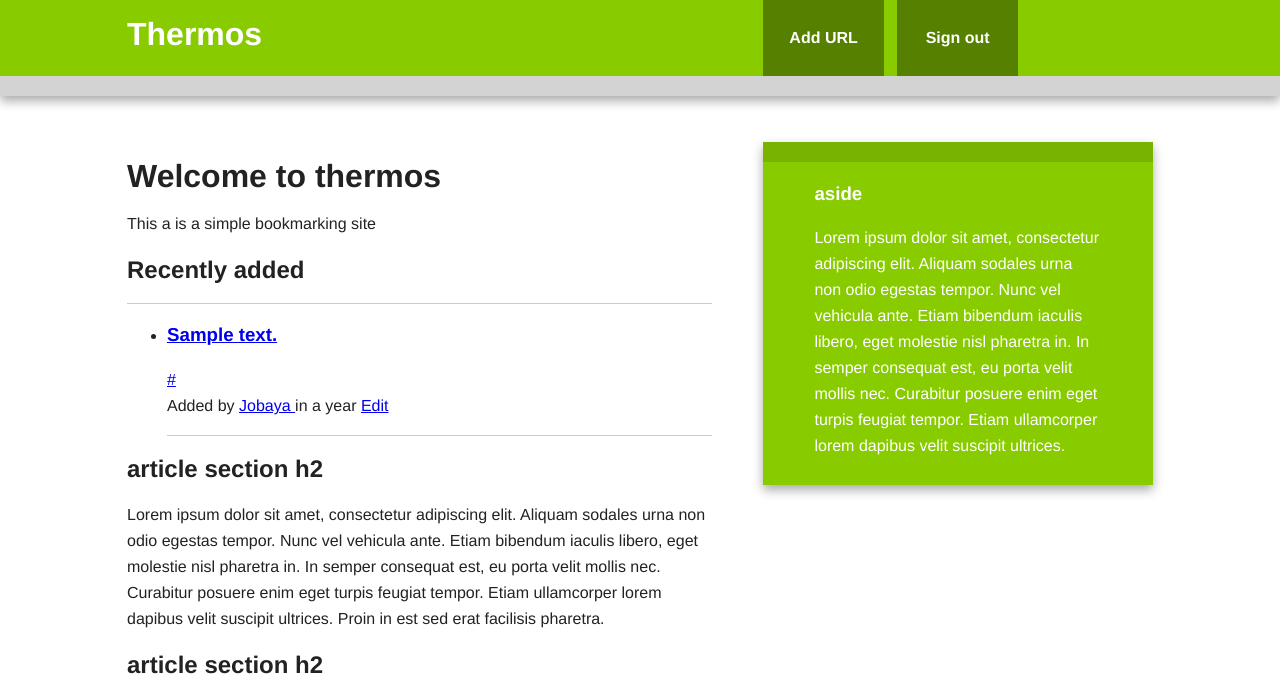
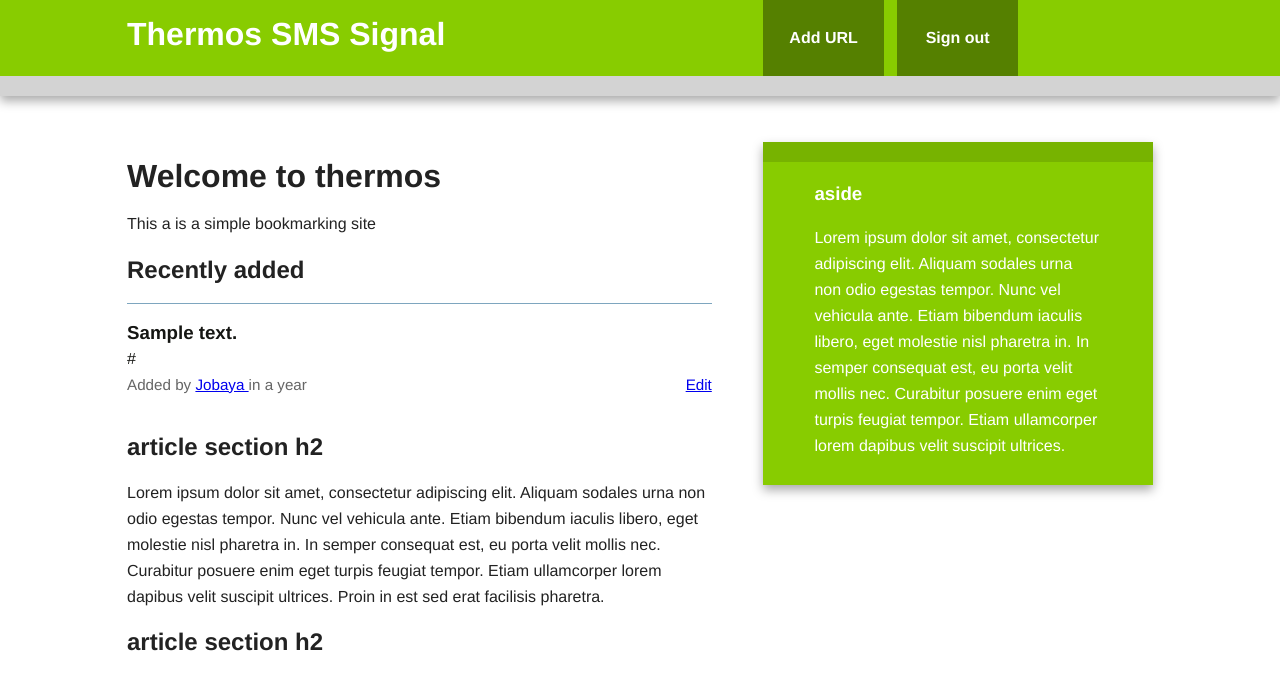
Before and after one commit to josh256k/Flask-BoomarkApp, a Flask app: page / in a window 1280 px wide. Shown: the top 677 px of the page. Run offline with Flask 2, Linux system fonts and the light colour scheme; a user stored in the database is signed in; tables that the repository leaves empty hold one stand-in row (values such as "Sample post"); some libraries are stand-ins or nearby versions.

Commit message:
Updated css for the bookmarks

```diff
--- a/thermos/static/css/main.css
+++ b/thermos/static/css/main.css
@@ -407,3 +407,29 @@ a:visited {
 }a:hover, aside a:hover, aside a:visited:hover {
     color: orangered;
 }
+span.editlinks {
+    float: right;
+}
+/* Boomark sytling */
+ul.bookmarks {
+    list-style: none none;
+    padding-left: 0;
+}
+ ul.bookmarks li {
+     padding-bottom: .5em;
+     border-top: 1px solid #7EA6BF;
+     padding: 1em 0;
+ }
+
+ a.header {
+     color: rgb(21, 22, 19);
+     text-decoration: none;
+     display: block;
+}
+a.header h3 {
+    margin: 0 0;
+}
+div.info {
+    font-size: .95em;
+    color: #666666
+}
--- a/thermos/templates/base.html
+++ b/thermos/templates/base.html
@@ -19,7 +19,7 @@
     <div class="header-container">
         <header class="wrapper clearfix">
             <a href="{{ url_for('index')}}">
-                <h1 class="title">Thermos</h1>
+                <h1 class="title">Thermos SMS Signal</h1>
             </a>
             <nav>
                 <ul>
--- a/thermos/templates/bookmark_list.html
+++ b/thermos/templates/bookmark_list.html
@@ -21,6 +21,5 @@
                 {% endif %}
             </div>
         </li>
-        <hr>
     {% endfor%}
 </ul>
--- a/thermos/templates/index.html
+++ b/thermos/templates/index.html
@@ -7,7 +7,7 @@
         <p>This a is a simple bookmarking site</p>
     </header>
     <section>
-        <h2>Recently added</h2><hr>
+        <h2>Recently added</h2>
         {% if new_bookmarks.count() > 0 %}
             {% with bookmarks=new_bookmarks %}
                 {% include "bookmark_list.html" %}
```
